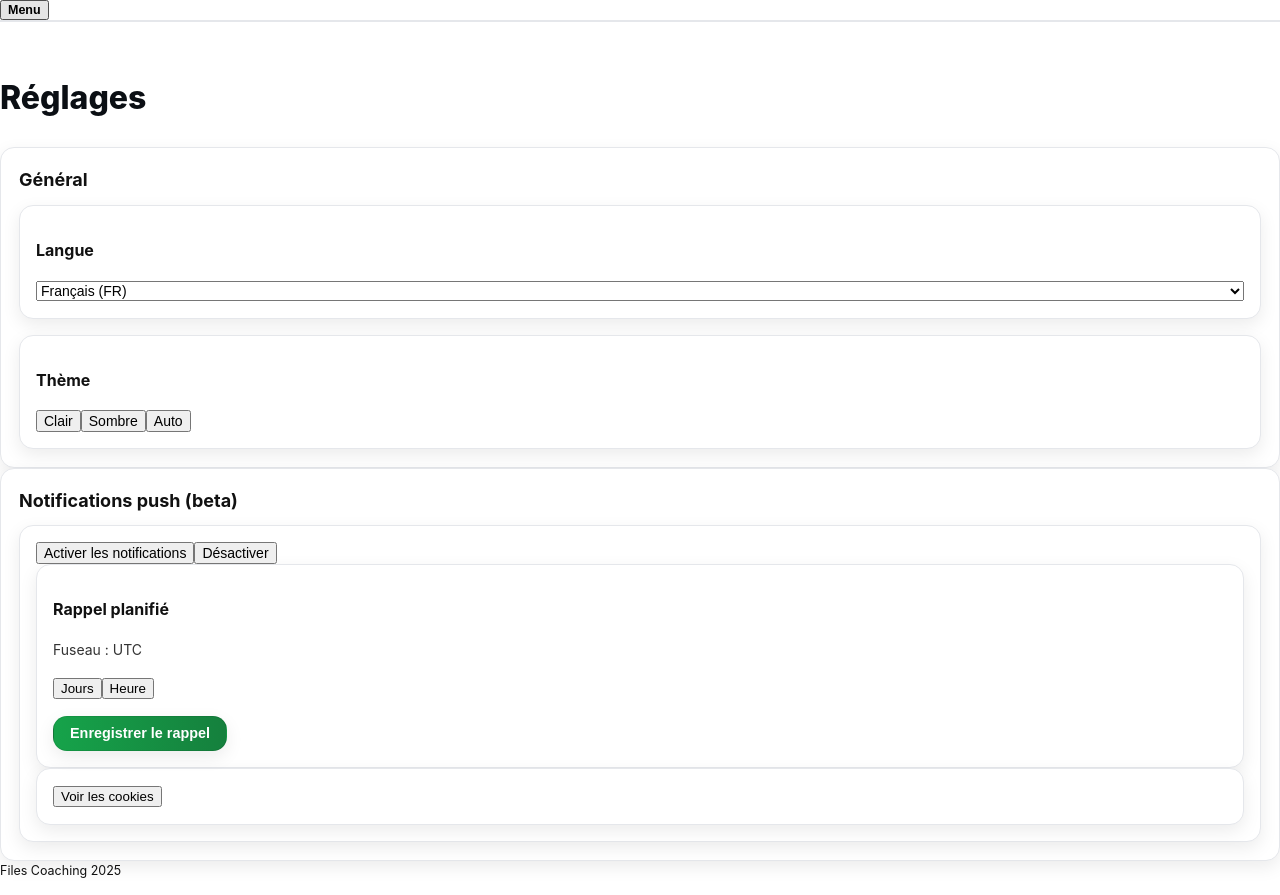
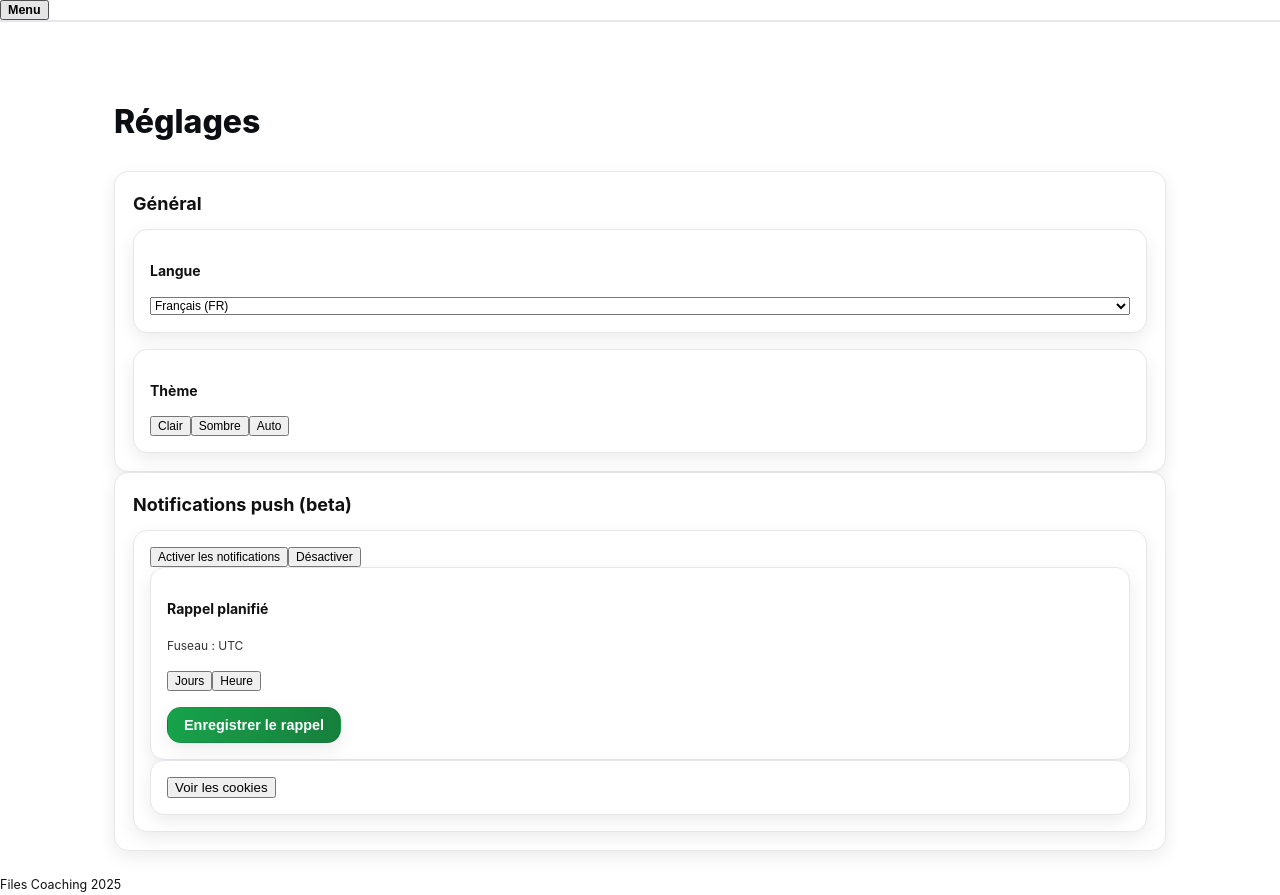
Before and after one commit to lebasquelyza/appli-files, a Next.js app in the folder apps/web/: page /dashboard/settings in a window 1280 px wide. Built offline with nearby package versions, Linux system fonts and the light colour scheme.

Commit message:
Update page.tsx

```diff
--- a/apps/web/app/dashboard/settings/page.tsx
+++ b/apps/web/app/dashboard/settings/page.tsx
@@ -3,17 +3,17 @@
 import { useEffect, useRef, useState } from "react";
 import { PageHeader, Section } from "@/components/ui/Page";
 
-/** ——— Taille plus petite pour tout (sauf le titre principal) ——— */
+/** ——— Texte un peu plus petit partout (sauf le gros titre “Réglages”) ——— */
 function useSettingsFontSize() {
   useEffect(() => {
-    const fs = getComputedStyle(document.body).fontSize || "13px";
-    const num = parseFloat(fs) || 13;
-    const smaller = Math.max(12, Math.round(num - 2)); // ← ajuste ici (-2px ; min 12px)
+    const fs = getComputedStyle(document.body).fontSize || "16px";
+    const num = parseFloat(fs) || 16;
+    const smaller = Math.max(11, Math.round(num - 4)); // ajuste si besoin
     document.documentElement.style.setProperty("--settings-fs", `${smaller}px`);
   }, []);
 }
 
-/** Bouton discret (hérite de la taille) */
+/** Bouton discret (hérite la taille) */
 const btnGhost =
   "rounded-full border bg-white px-4 py-2 shadow-sm hover:bg-gray-50 active:scale-[0.99] transition";
 
@@ -37,11 +37,17 @@ function DaysDropdown({
     return () => { document.removeEventListener("mousedown", onDoc); document.removeEventListener("keydown", onEsc); };
   }, []);
 
-  const toggle = (d: number) => onChange(value.includes(d) ? value.filter(x => x!==d) : [...value, d]);
+  const toggle = (d: number) =>
+    onChange(value.includes(d) ? value.filter(x => x !== d) : [...value, d]);
 
   return (
     <div className="relative inline-block" ref={wrap}>
-      <button type="button" className={`${btnGhost} inline-flex items-center`} onClick={() => setOpen(o=>!o)}>
+      <button
+        type="button"
+        className={`${btnGhost} inline-flex items-center`}
+        onClick={() => setOpen(o=>!o)}
+        style={{ fontSize: "var(--settings-fs)" }}
+      >
         <span className="font-medium">Jours</span>
       </button>
 
@@ -103,7 +109,12 @@ function TimeDropdown({
 
   return (
     <div className="relative inline-block" ref={wrap}>
-      <button type="button" className={`${btnGhost} inline-flex items-center`} onClick={() => setOpen(o=>!o)}>
+      <button
+        type="button"
+        className={`${btnGhost} inline-flex items-center`}
+        onClick={() => setOpen(o=>!o)}
+        style={{ fontSize: "var(--settings-fs)" }}
+      >
         <span className="font-medium">Heure</span>
       </button>
 
@@ -224,13 +235,14 @@ function PushScheduleForm() {
   );
 }
 
-/* ======================= Page Réglages ======================= */
+/* ======================= Préférences visuelles ======================= */
 type Prefs = { language: "fr" | "en" | "de"; theme: "light" | "dark" | "system"; reducedMotion: boolean; };
 const LS_KEY = "app.prefs.v1";
 const DEFAULT_PREFS: Prefs = { language: "fr", theme: "system", reducedMotion: false };
 
+/* ======================= Page Réglages ======================= */
 export default function Page() {
-  useSettingsFontSize(); // ← applique la petite taille globale
+  useSettingsFontSize(); // taille plus petite pour tout (sauf le titre)
 
   const [prefs, setPrefs] = useState<Prefs>(DEFAULT_PREFS);
   const [loaded, setLoaded] = useState(false);
@@ -258,13 +270,14 @@ export default function Page() {
   }, [prefs, loaded]);
 
   return (
-    <>
-      {/* Titre principal — garde sa taille normale via le composant */}
+    // <<< OPTION B : wrapper avec paddingTop pour éviter la superposition sous la Topbar
+    <div className="container" style={{ paddingTop: 24, paddingBottom: 24 }}>
+      {/* Titre principal — garde sa taille via le composant */}
       <div className="mb-2">
         <PageHeader title="Réglages" />
       </div>
 
-      {/* Tout le reste en plus petit */}
+      {/* Tout le reste hérite de la petite taille */}
       <div style={{ fontSize: "var(--settings-fs)" }}>
         <Section title="Général">
           <div className="space-y-6">
@@ -395,6 +408,6 @@ export default function Page() {
           </div>
         </Section>
       </div>
-    </>
+    </div>
   );
 }
```
